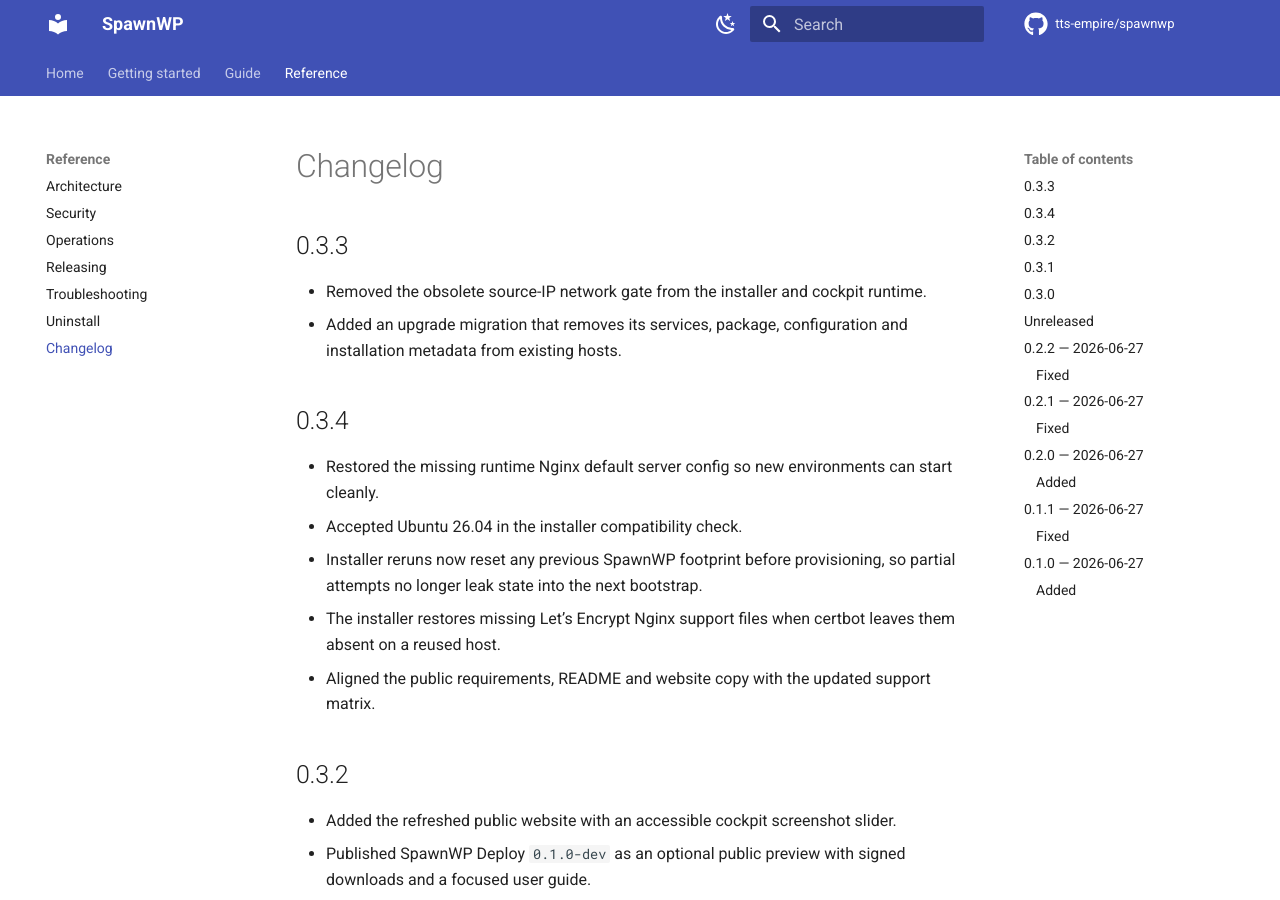
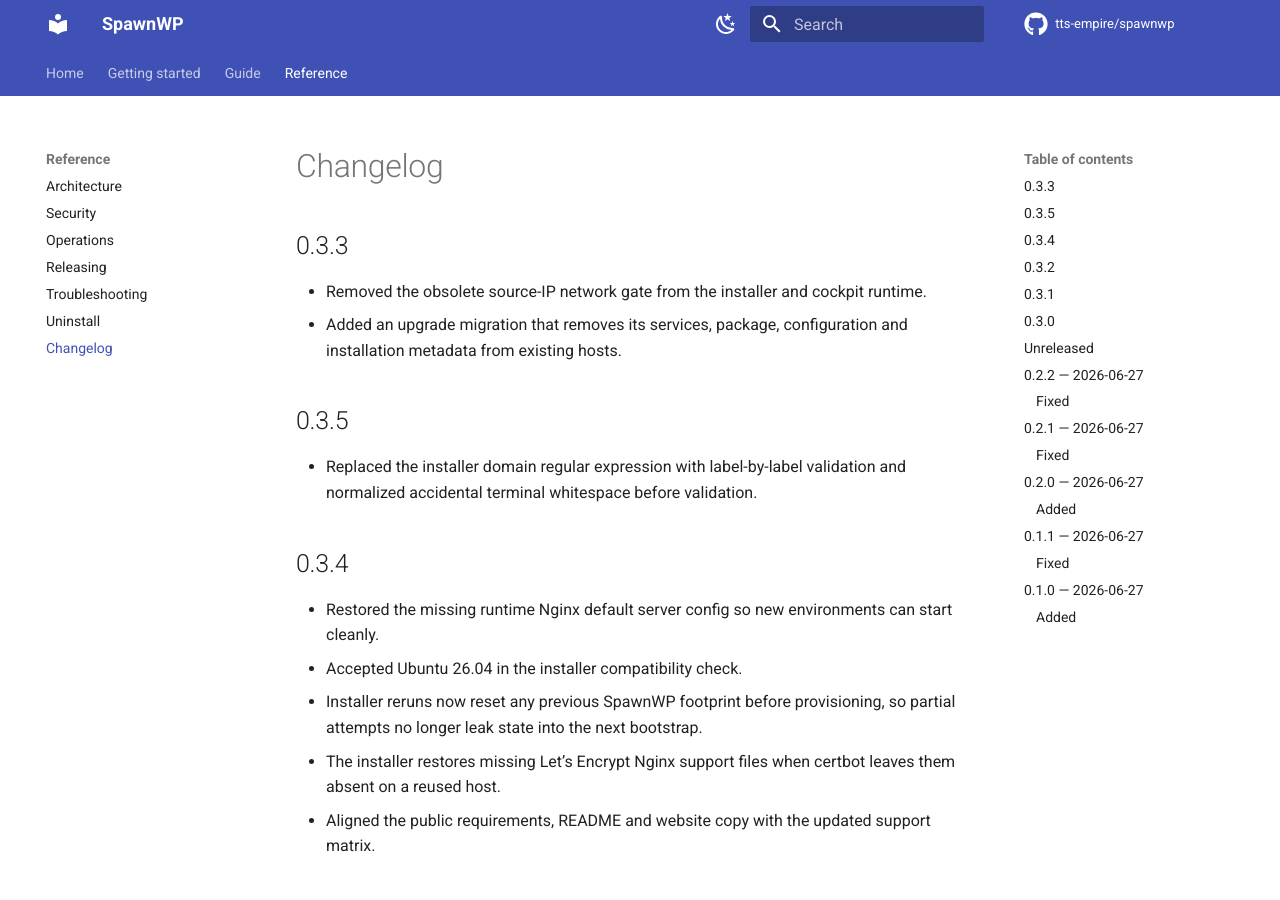
Before and after one commit to tts-empire/spawnwp, an MkDocs documentation site: the page built from docs/changelog.md, in a window 1280 px wide and 900 px high. Built offline with MkDocs 1.6.1 and Material for MkDocs 9.7.7, drawn with Linux system fonts in a browser that asks for light colours; comment, search, counter and statistics services are not loaded.

Commit message:
Fix interactive domain validation

```diff
--- a/docs/changelog.md
+++ b/docs/changelog.md
@@ -5,6 +5,11 @@
 - Removed the obsolete source-IP network gate from the installer and cockpit runtime.
 - Added an upgrade migration that removes its services, package, configuration and
   installation metadata from existing hosts.
+
+## 0.3.5
+
+- Replaced the installer domain regular expression with label-by-label validation
+  and normalized accidental terminal whitespace before validation.
 
 ## 0.3.4
 
@@ -98,7 +103,8 @@
   exposure, loopback-only service
   ports, per-install random secrets.
 
-[Unreleased]: https://github.com/tts-empire/spawnwp/compare/v0.3.4...HEAD
+[Unreleased]: https://github.com/tts-empire/spawnwp/compare/v0.3.5...HEAD
+[0.3.5]: https://github.com/tts-empire/spawnwp/compare/v0.3.4...v0.3.5
 [0.3.4]: https://github.com/tts-empire/spawnwp/compare/v0.3.3...v0.3.4
 [0.2.2]: https://github.com/tts-empire/spawnwp/compare/v0.2.1...v0.2.2
 [0.2.1]: https://github.com/tts-empire/spawnwp/compare/v0.2.0...v0.2.1
```
Also changed, not shown: docs/release-notes/0.3.5.md (added, +8 -0 lines), 2 other files.
